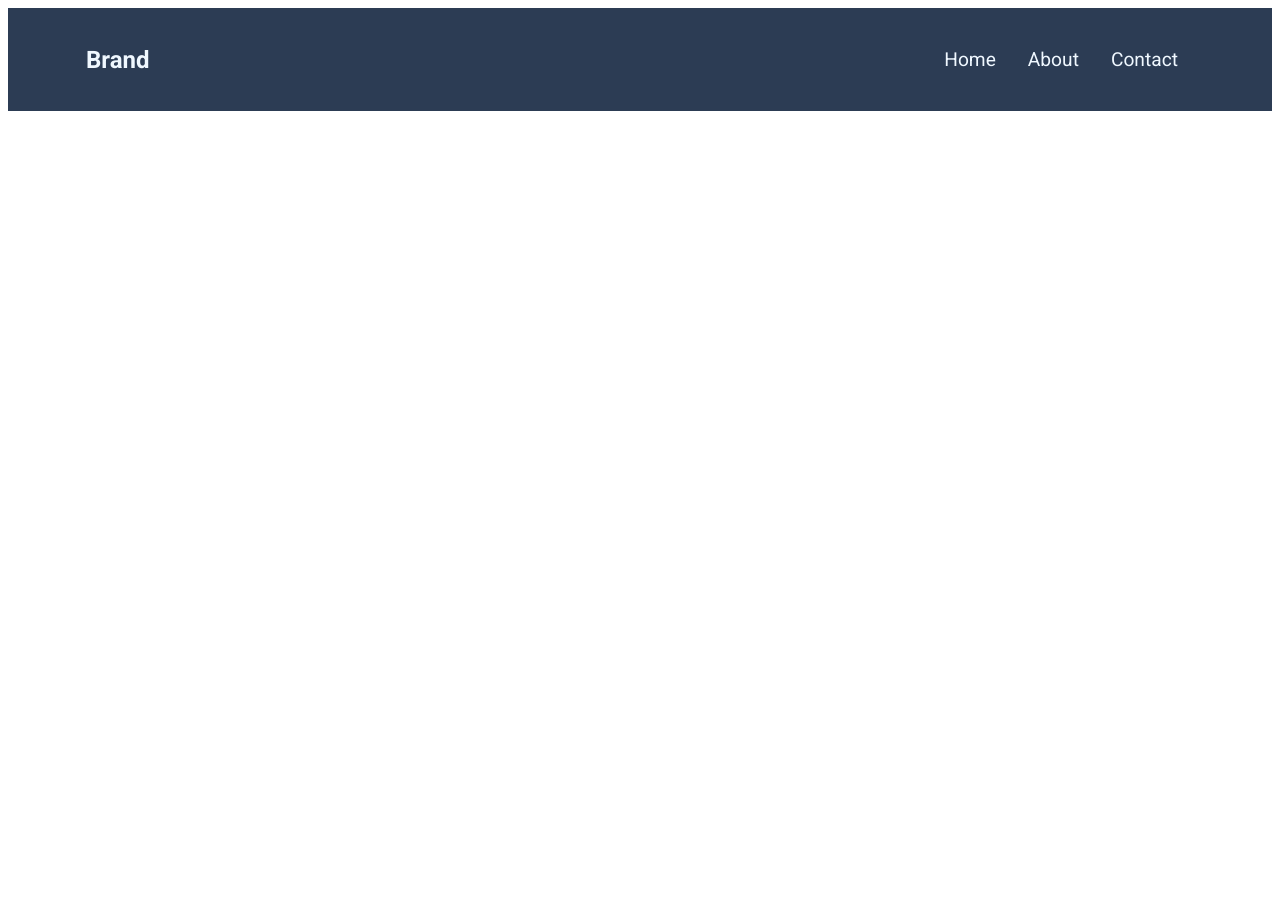
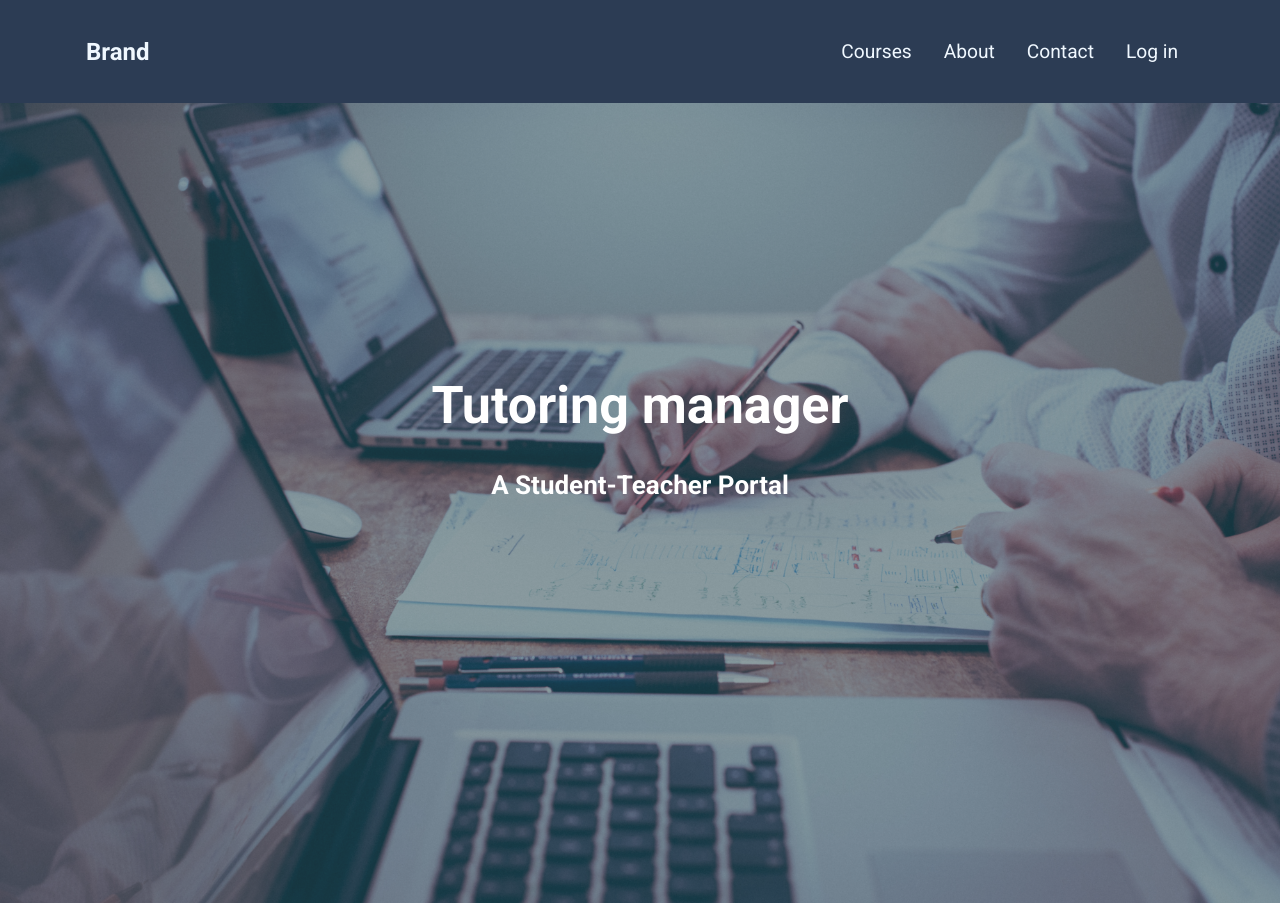
Before and after one commit to NaidaNozic/Student-Tutor-Hub, a Django app: page / in a window 1280 px wide. Before the commit the page ends 111 px from the top, so only its background shows below. Run offline with Django 4.2, Linux system fonts and the light colour scheme; some libraries are stand-ins or nearby versions.

Commit message:
Background image added

```diff
--- a/application/static/css/style.css
+++ b/application/static/css/style.css
@@ -7,7 +7,35 @@
   margin-left: auto;
   margin-right: auto;
 }
-
+.banner{
+  margin: 0;
+  position: relative;
+  width: 100%;
+  height: 100vh;
+  background: #2c3c54;
+  display: flex;
+  justify-content: center;
+  align-items: center;
+}
+.banner img{
+  position: absolute;
+  top: 0;
+  left: 0;
+  width: 100%;
+  opacity: 0.5;
+  height: 100%;
+  object-fit: cover;
+  background-attachment: fixed;
+}
+.banner .content{
+  top: -70px;
+  position: relative;
+  max-width: 750px;
+  text-align: center;
+  color: white;
+  font-weight: 1000;
+  font-size: 26px;
+}
 *,
 *:before,
 *:after {
@@ -26,6 +54,8 @@ html {
 
 body {
   font-family: "Roboto", sans-serif;
+  margin: 0;
+  padding: 0;
 }
 
 .sr-only {
--- a/application/templates/base.html
+++ b/application/templates/base.html
@@ -3,10 +3,6 @@
     <head>
         <meta charset="utf-8" />
         <meta name="viewport" content="width=device-width, initial-scale=1, shrink-to-fit=no" />
-        <meta name="description" content="" />
-        <meta name="author" content="" />
-        <!-- Font Awesome icons (free version)-->
-        <script src="https://use.fontawesome.com/releases/v6.1.0/js/all.js" crossorigin="anonymous"></script>
         <link href="static/css/header1.css" rel="stylesheet" />
         <link href="static/css/style.css" rel="stylesheet" />
         <title>Bachelor thesis</title>
@@ -14,23 +10,18 @@
     <body id="page-top">
         <!--<h1>{{title}}</h1>-->
 
-        <!-- Header Start -->
-    <header class="site-header">
-        <div class="wrapper site-header__wrapper">
-          <a href="#" class="brand">Brand</a>
-          <nav class="nav">
-            <button class="nav__toggle" aria-expanded="false" type="button">
-              menu
-            </button>
-            <ul class="nav__wrapper">
-              <li class="nav__item"><a href="#">Home</a></li>
-              <li class="nav__item"><a href="#">About</a></li>
-              <li class="nav__item"><a href="#">Contact</a></li>
-            </ul>
-          </nav>
+        {% include 'header.html' %}
+        <div class="banner">
+          {% load static %}
+          <img id="home-wallpaper" src="{% static 'img/home-wallpaper.jpg' %}" alt="home">
+          <div class="content">
+            <h1>Tutoring manager</h1>
+            <p>A Student-Teacher Portal</p>
+          </div>
         </div>
-      </header>
-      <!-- Header End -->
+       <!-- {% block headerContent %}
+         replace me
+        {% endblock %}-->
 
     </body>
 </html>
--- /dev/null
+++ b/application/templates/header.html
@@ -0,0 +1,18 @@
+<!-- Header Start -->
+<header class="site-header">
+    <div class="wrapper site-header__wrapper">
+      <a href="#" class="brand">Brand</a>
+      <nav class="nav">
+        <button class="nav__toggle" aria-expanded="false" type="button">
+          menu
+        </button>
+        <ul class="nav__wrapper">
+          <li class="nav__item"><a href="#">Courses</a></li>
+          <li class="nav__item"><a href="#">About</a></li>
+          <li class="nav__item"><a href="#">Contact</a></li>
+          <li class="nav__item"><a href="#">Log in</a></li>
+        </ul>
+      </nav>
+    </div>
+</header>
+  <!-- Header End -->
```
Also changed, not shown: application/static/img/home-wallpaper.jpg (added).
